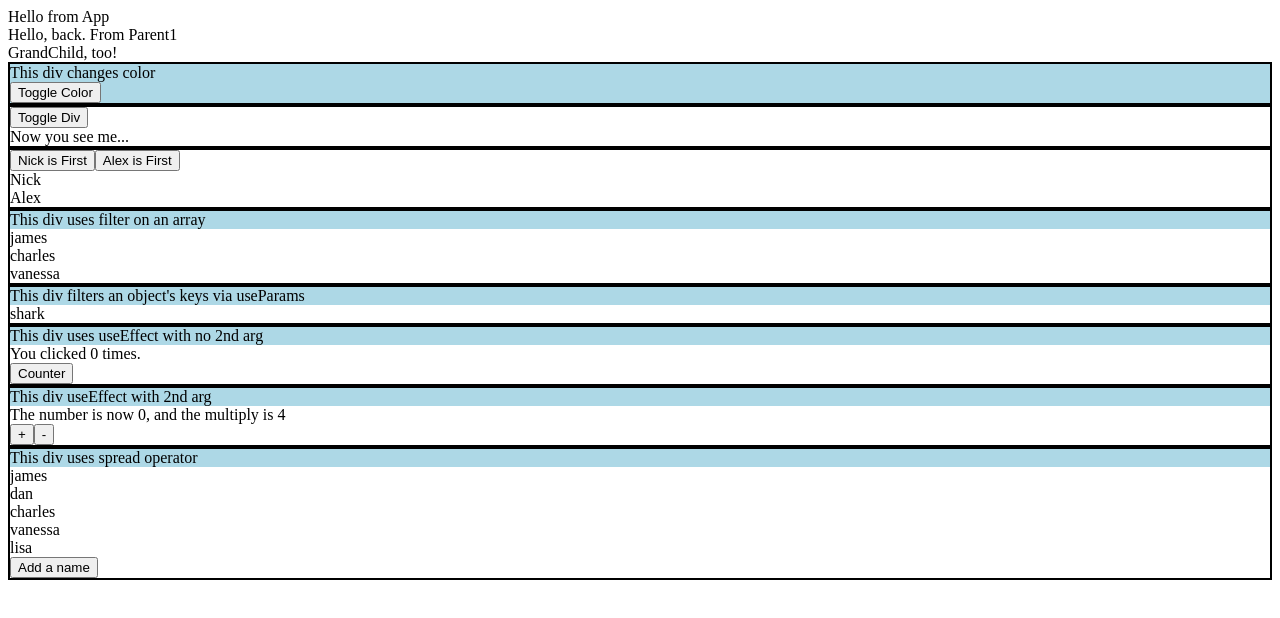
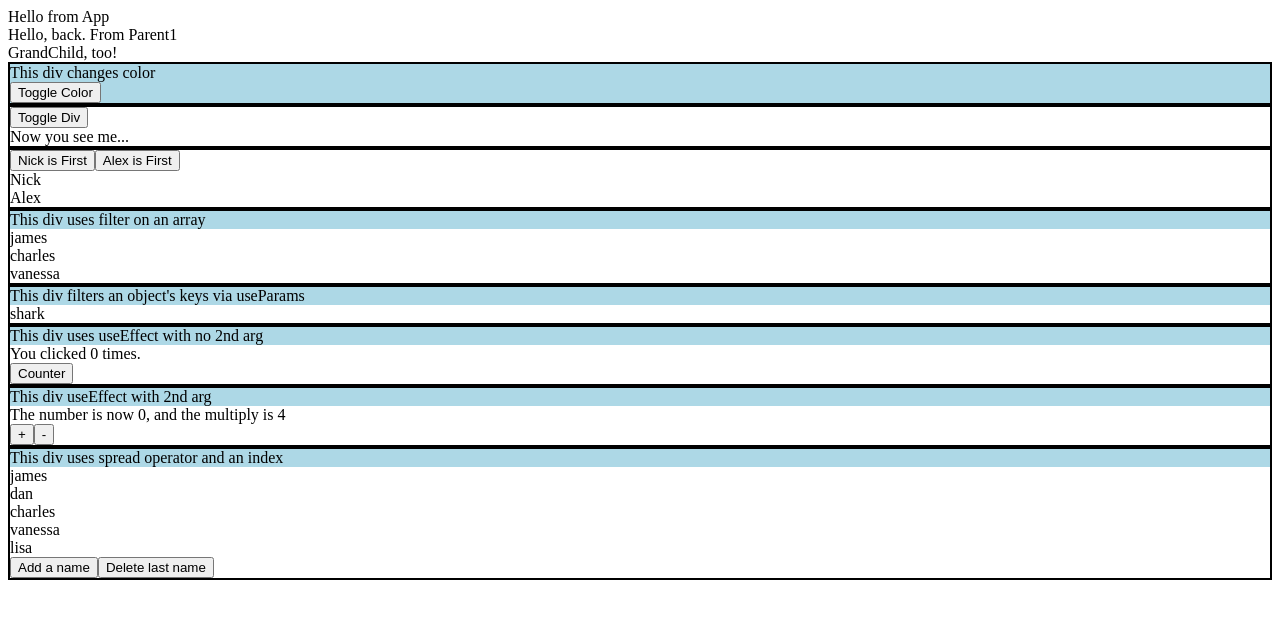
Before and after one commit to DXRovang/React-Test-4-24, a React (Create React App) app: page /parent1/1 in a window 1280 px wide. Shown: the top 618 px of the page. Built offline with nearby package versions, Linux system fonts and the light colour scheme; no server answers.

Commit message:
plays around with hooks #7

```diff
--- a/src/Grandchild1.js
+++ b/src/Grandchild1.js
@@ -41,12 +41,11 @@ const Grandchild1 = ({characters}) => {
 
   const changeList = () =>{
     setMove(()=>[...move, "ariel"])
-    // setMove(()=>[...move].push("ariel"))
   }
 
-  // const removeFirst = () ={
-  //   setMove(move
-  // }
+  const deleteList = ()=>{
+    setMove((list) => list.filter((_,index)=> index!== (list.length - 1)))
+  }
 
   return (
     <div>
@@ -96,9 +95,10 @@ const Grandchild1 = ({characters}) => {
       </div>
 
       <div className="border">
-        <div className="blue">This div uses spread operator</div>
+        <div className="blue">This div uses spread operator and an index</div>
         <div>{move.map(n=><div>{n}</div>)}</div>
         <button onClick={changeList}>Add a name</button>
+        <button onClick={deleteList}>Delete last name</button>
       </div>
 
   </div>
```
